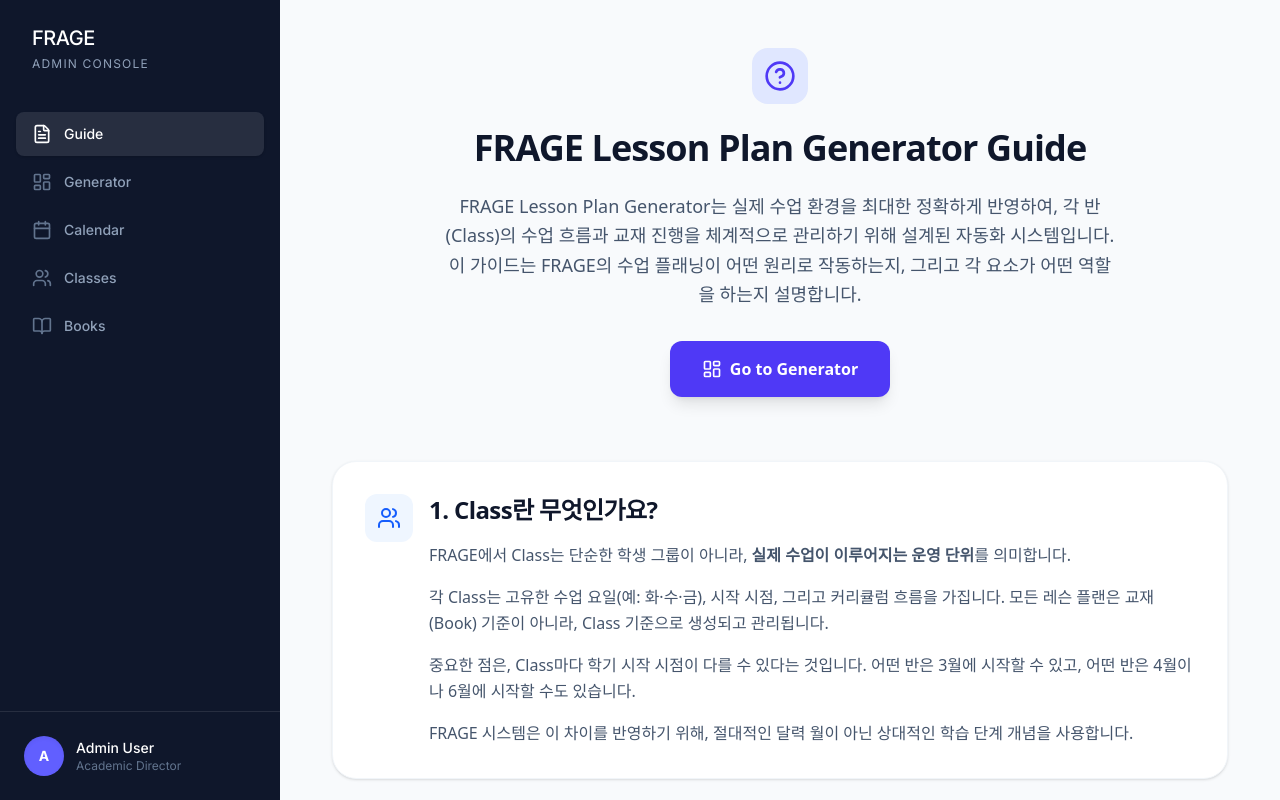
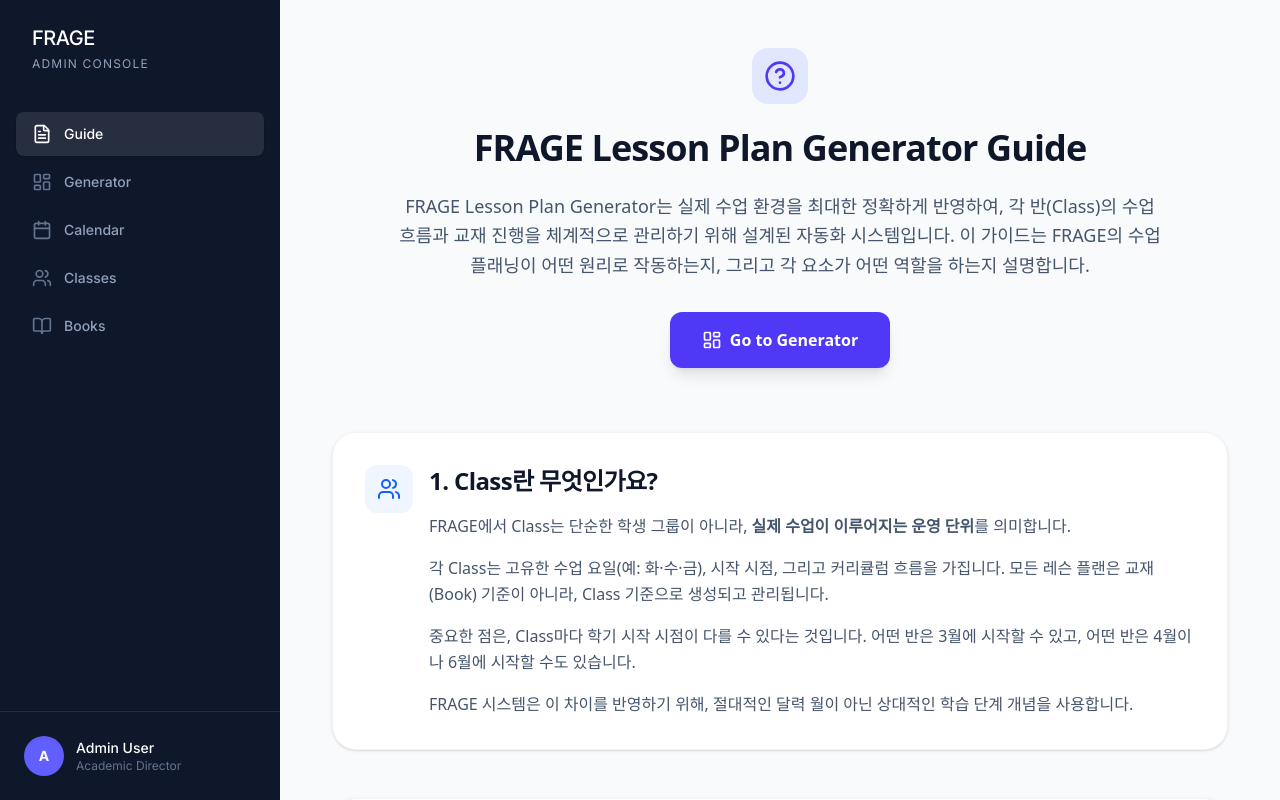
Before and after one commit to amork0112-rgb/lesson_plan, a Next.js app: page / in a window 1280 px wide. Built offline with nearby package versions, Linux system fonts and the light colour scheme; no server answers.

Commit message:
Fix text wrapping in guide header: add break-keep and increase max-width

```diff
--- a/app/page.tsx
+++ b/app/page.tsx
@@ -29,7 +29,7 @@ export default function GuidePage() {
           <h1 className="text-4xl font-bold text-slate-900 mb-6 tracking-tight">
             FRAGE Lesson Plan Generator Guide
           </h1>
-          <p className="text-lg text-slate-600 max-w-2xl mx-auto leading-relaxed whitespace-pre-line">
+          <p className="text-lg text-slate-600 max-w-3xl mx-auto leading-relaxed whitespace-pre-line break-keep">
             FRAGE Lesson Plan Generator는 실제 수업 환경을 최대한 정확하게 반영하여,
             각 반(Class)의 수업 흐름과 교재 진행을 체계적으로 관리하기 위해 설계된 자동화 시스템입니다.
 
```
